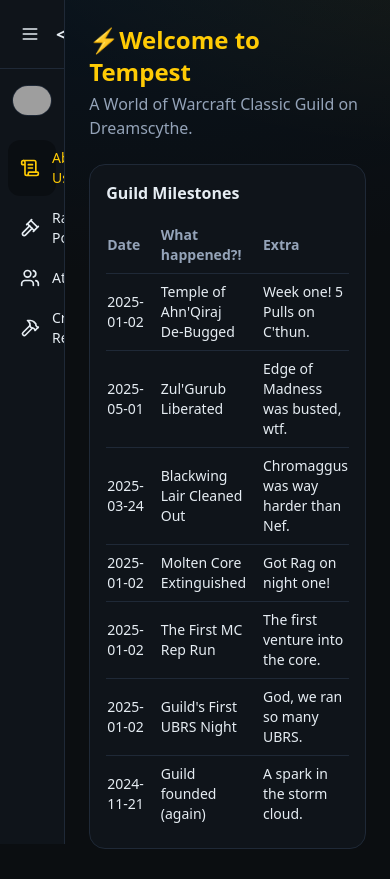
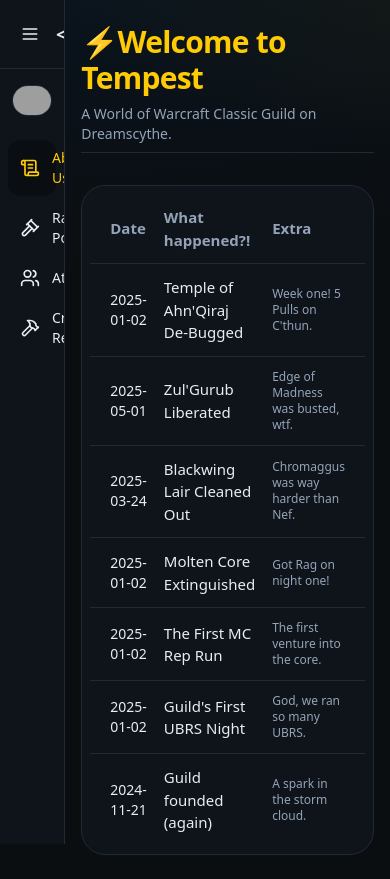
Before and after one commit to naptholomew/tempest-guild, a React (Vite) app: page / in a window 390 px wide. Built offline with nearby package versions, Linux system fonts and the light colour scheme; grey boxes are pictures that could not be loaded.

Commit message:
header change

```diff
--- a/src/components/Layout/AppLayout.tsx
+++ b/src/components/Layout/AppLayout.tsx
@@ -6,8 +6,14 @@ export default function AppLayout() {
     <div className="min-h-screen bg-skin-base text-skin-base bg-storm">
       <div className="flex">
         <Sidebar />
-        <main className="flex-1 px-6 py-6 w-full max-w-content mx-auto">
-          <Outlet />
+
+        {/* Global main content wrapper (applies to ALL pages) */}
+        <main className="flex-1">
+          <div className="mx-auto max-w-[1200px] px-4 sm:px-6 lg:px-8 py-6 sm:py-8 lg:py-10">
+            <div className="space-y-8">
+              <Outlet />
+            </div>
+          </div>
         </main>
       </div>
     </div>
--- a/src/pages/About.tsx
+++ b/src/pages/About.tsx
@@ -1,62 +1,59 @@
 export default function About() {
   return (
-    <section className="space-y-6">
-      <header>
-        <h1 className="text-2xl font-bold text-brand-accent">⚡Welcome to Tempest</h1>
-        <p className="text-skin-muted mt-1">A World of Warcraft Classic Guild on Dreamscythe.</p>
+    <section className="space-y-8">
+      <header className="pb-2 border-b border-skin-base">
+        <h1 className="text-3xl font-extrabold tracking-tight text-brand-accent">⚡Welcome to Tempest</h1>
+        <p className="text-skin-muted mt-2 text-sm">A World of Warcraft Classic Guild on Dreamscythe.</p>
       </header>
 
-      <div className="rounded-2xl border border-skin-base p-4 bg-skin-elev">
-        <h2 className="font-semibold mb-3">Guild Milestones</h2>
-        <div className="overflow-x-auto">
-          <table className="min-w-full text-sm">
+      <div className="rounded-3xl border border-skin-base bg-skin-elev overflow-x-auto p-2">
+        <table className="min-w-full text-[15px]">
           <thead className="text-skin-muted">
             <tr className="text-left">
-                <th className="py-2 pr-4">Date</th>
-                <th className="py-2 pr-4">What happened?!</th>
-                <th className="py-2">Extra</th>
+              <th className="py-3 pr-4 pl-5">Date</th>
+              <th className="py-3 pr-4">What happened?!</th>
+              <th className="py-3 pr-5">Extra</th>
             </tr>
           </thead>
           <tbody>
             <tr className="border-t border-skin-base">
-                <td className="py-2 pr-4">2025-01-02</td>
-                <td className="py-2 pr-4">Temple of Ahn'Qiraj De-Bugged</td>
-                <td className="py-2">Week one! 5 Pulls on C'thun.</td>
+              <td className="py-3 pr-4 pl-5 align-middle text-sm">2025-01-02</td>
+              <td className="py-3 pr-4 align-middle">Temple of Ahn'Qiraj De-Bugged</td>
+              <td className="py-3 pr-5 align-middle text-xs text-skin-muted">Week one! 5 Pulls on C'thun.</td>
             </tr>
             <tr className="border-t border-skin-base">
-                <td className="py-2 pr-4">2025-05-01</td>
-                <td className="py-2 pr-4">Zul'Gurub Liberated</td>
-                <td className="py-2">Edge of Madness was busted, wtf.</td>
+              <td className="py-3 pr-4 pl-5 align-middle text-sm">2025-05-01</td>
+              <td className="py-3 pr-4 align-middle">Zul'Gurub Liberated</td>
+              <td className="py-3 pr-5 align-middle text-xs text-skin-muted">Edge of Madness was busted, wtf.</td>
             </tr>
             <tr className="border-t border-skin-base">
-                <td className="py-2 pr-4">2025-03-24</td>
-                <td className="py-2 pr-4">Blackwing Lair Cleaned Out</td>
-                <td className="py-2">Chromaggus was way harder than Nef.</td>
+              <td className="py-3 pr-4 pl-5 align-middle text-sm">2025-03-24</td>
+              <td className="py-3 pr-4 align-middle">Blackwing Lair Cleaned Out</td>
+              <td className="py-3 pr-5 align-middle text-xs text-skin-muted">Chromaggus was way harder than Nef.</td>
             </tr>
             <tr className="border-t border-skin-base">
-                <td className="py-2 pr-4">2025-01-02</td>
-                <td className="py-2 pr-4">Molten Core Extinguished</td>
-                <td className="py-2">Got Rag on night one!</td>
+              <td className="py-3 pr-4 pl-5 align-middle text-sm">2025-01-02</td>
+              <td className="py-3 pr-4 align-middle">Molten Core Extinguished</td>
+              <td className="py-3 pr-5 align-middle text-xs text-skin-muted">Got Rag on night one!</td>
             </tr>
             <tr className="border-t border-skin-base">
-                <td className="py-2 pr-4">2025-01-02</td>
-                <td className="py-2 pr-4">The First MC Rep Run</td>
-                <td className="py-2">The first venture into the core.</td>
+              <td className="py-3 pr-4 pl-5 align-middle text-sm">2025-01-02</td>
+              <td className="py-3 pr-4 align-middle">The First MC Rep Run</td>
+              <td className="py-3 pr-5 align-middle text-xs text-skin-muted">The first venture into the core.</td>
             </tr>
             <tr className="border-t border-skin-base">
-                <td className="py-2 pr-4">2025-01-02</td>
-                <td className="py-2 pr-4">Guild's First UBRS Night</td>
-                <td className="py-2">God, we ran so many UBRS.</td>
+              <td className="py-3 pr-4 pl-5 align-middle text-sm">2025-01-02</td>
+              <td className="py-3 pr-4 align-middle">Guild's First UBRS Night</td>
+              <td className="py-3 pr-5 align-middle text-xs text-skin-muted">God, we ran so many UBRS.</td>
             </tr>
             <tr className="border-t border-skin-base">
-                <td className="py-2 pr-4">2024-11-21</td>
-                <td className="py-2 pr-4">Guild founded (again)</td>
-                <td className="py-2">A spark in the storm cloud.</td>
+              <td className="py-3 pr-4 pl-5 align-middle text-sm">2024-11-21</td>
+              <td className="py-3 pr-4 align-middle">Guild founded (again)</td>
+              <td className="py-3 pr-5 align-middle text-xs text-skin-muted">A spark in the storm cloud.</td>
             </tr>
           </tbody>
         </table>
       </div>
-      </div>
     </section>
   )
 }
--- a/src/pages/Crafting.tsx
+++ b/src/pages/Crafting.tsx
@@ -3,6 +3,13 @@ import useWowheadTooltips from '../hooks/useWowheadTooltips'
 import { getWowheadUrl } from '../lib/wowhead'
 
 type WowheadType = 'item' | 'spell'
+
+interface Mat {
+  id: number
+  name: string
+  qty: number
+  whType?: WowheadType
+}
 
 interface Recipe {
   id: number
@@ -12,6 +19,7 @@ interface Recipe {
   mats: string
   whType?: WowheadType
   flavortext?: string
+  matsDetailed?: Mat[]
 }
 
 export default function Crafting() {
@@ -53,7 +61,7 @@ export default function Crafting() {
       <header className="pb-2 border-b border-skin-base">
         <h1 className="text-3xl font-extrabold tracking-tight text-brand-accent">Crafting Recipes</h1>
         <p className="text-skin-muted mt-2 text-sm">
-          Hover recipe names for Wowhead tooltips. Use search and filters to narrow results.
+          Hover recipe names and materials for Wowhead tooltips. Use search and filters to narrow results.
         </p>
       </header>
 
@@ -111,7 +119,28 @@ export default function Crafting() {
                 </td>
                 <td className="py-3 pr-4 align-middle text-sm">{r.profession}</td>
                 <td className="py-3 pr-4 align-middle text-sm">{r.crafters.join(', ')}</td>
-                <td className="py-3 pr-5 align-middle text-xs text-skin-muted">{r.mats}</td>
+                <td className="py-3 pr-5 align-middle text-xs text-skin-muted">
+                  {r.matsDetailed && r.matsDetailed.length > 0 ? (
+                    <div className="flex flex-wrap gap-x-3 gap-y-1">
+                      {r.matsDetailed.map((m, i) => (
+                        <span key={`${m.whType ?? 'item'}-${m.id}-${i}`}>
+                          <a
+                            href={getWowheadUrl(m.id, m.whType ?? 'item')}
+                            data-wh-icon="true"
+                            data-wh-rename-link="false"
+                            data-wh-rename-duplicate="false"
+                            className="hover:underline"
+                          >
+                            {m.name}
+                          </a>
+                          <span> ×{m.qty}</span>
+                        </span>
+                      ))}
+                    </div>
+                  ) : (
+                    r.mats
+                  )}
+                </td>
               </tr>
             ))}
           </tbody>
--- a/src/pages/RaidPolicy.tsx
+++ b/src/pages/RaidPolicy.tsx
@@ -1,36 +1,37 @@
 export default function RaidPolicy() {
   return (
-    <section className="space-y-6">
-      <header>
-        <h1 className="text-2xl font-bold text-brand-accent">Raid Policy</h1>
-        <p className="text-skin-muted mt-1">Expectations, loot rules, and attendance guidance.</p>
+    <section className="space-y-8">
+      <header className="pb-2 border-b border-skin-base">
+        <h1 className="text-3xl font-extrabold tracking-tight text-brand-accent">Raid Policy</h1>
+        <p className="text-skin-muted mt-2 text-sm">Expectations, loot rules, and attendance guidance.</p>
       </header>
 
-      <div className="rounded-2xl border border-skin-base p-4 bg-skin-elev space-y-4">
-        <h2 className="font-semibold">Core Expectations</h2>
-        <ul className="list-disc list-inside text-sm text-skin-muted space-y-1">
-          <li>Bring required consumables.</li>
-          <li>Be on time and ready to zone in.</li>
-          <li>Be excellent to each other.</li>
-        </ul>
+      <div className="rounded-3xl border border-skin-base bg-skin-elev p-2 space-y-4">
+        <div className="site-card !p-4 rounded-2xl">
+          <h2 className="font-semibold mb-2">Core Expectations</h2>
+          <ul className="list-disc list-inside text-sm text-skin-muted space-y-1">
+            <li>Bring required consumables.</li>
+            <li>Be on time and ready to zone in.</li>
+            <li>Be excellent to each other.</li>
+          </ul>
+        </div>
 
-        <h2 className="font-semibold pt-2">Loot Rules (summary)</h2>
-        <div className="overflow-x-auto">
-          <table className="min-w-full text-sm">
+        <div className="overflow-x-auto rounded-2xl border border-skin-base">
+          <table className="min-w-full text-[15px]">
             <thead className="text-skin-muted">
               <tr className="text-left">
-                <th className="py-2 pr-4">Category</th>
-                <th className="py-2">Notes</th>
+                <th className="py-3 pr-4 pl-5">Category</th>
+                <th className="py-3 pr-5">Notes</th>
               </tr>
             </thead>
             <tbody>
               <tr className="border-t border-skin-base">
-                <td className="py-2 pr-4">Tier</td>
-                <td className="py-2">Main-spec priority, off-spec when opened.</td>
+                <td className="py-3 pr-4 pl-5 align-middle text-sm">Tier</td>
+                <td className="py-3 pr-5 align-middle text-xs text-skin-muted">Main-spec priority, off-spec when opened.</td>
               </tr>
               <tr className="border-t border-skin-base">
-                <td className="py-2 pr-4">Weapons</td>
-                <td className="py-2">Performance + attendance considered.</td>
+                <td className="py-3 pr-4 pl-5 align-middle text-sm">Weapons</td>
+                <td className="py-3 pr-5 align-middle text-xs text-skin-muted">Performance + attendance considered.</td>
               </tr>
             </tbody>
           </table>
```
Also changed, not shown: src/pages/Attendance.tsx (+17 -17 lines), src/data/crafting.mock.json. Lines whose indentation alone changed are shown as unchanged.
